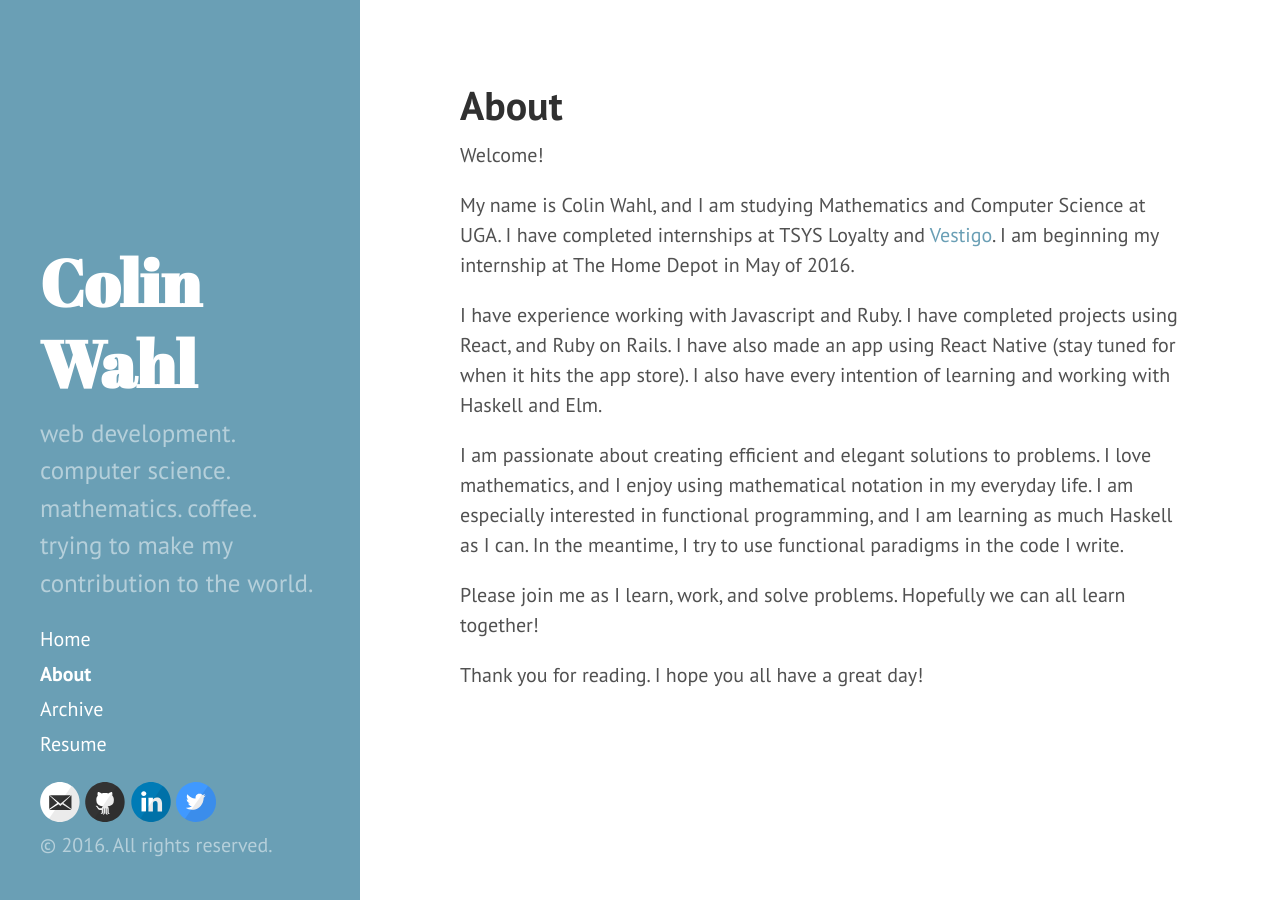
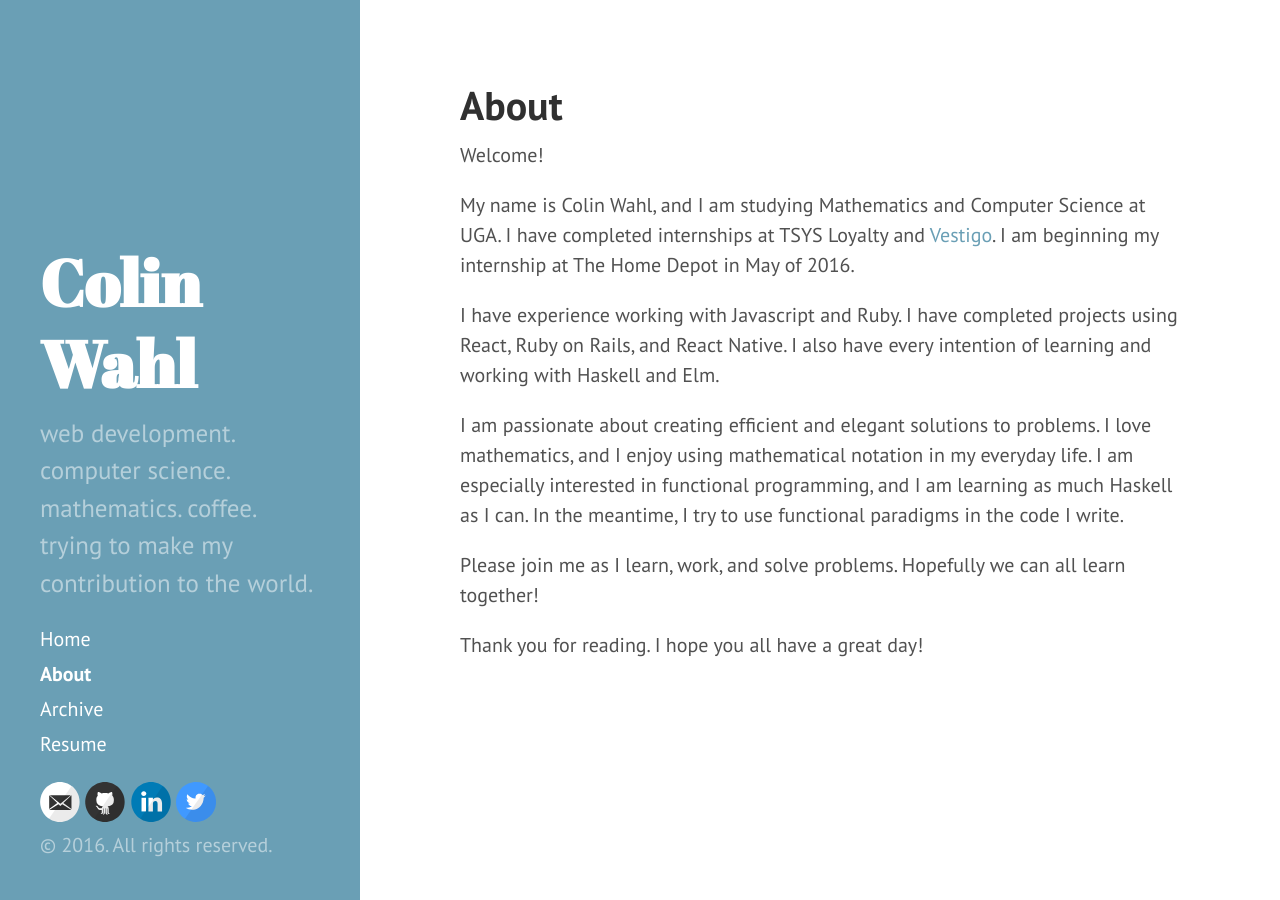
Before and after one commit to colinwahl/colinwahl.github.io, a Jekyll site: the page built from about.md, in a window 1280 px wide. Built offline with Jekyll 4.4.1, drawn with Linux system fonts in a browser that asks for light colours.

Commit message:
updated about

```diff
--- a/about.md
+++ b/about.md
@@ -4,9 +4,9 @@ title: About
 ---
 Welcome!
 
-My name is Colin Wahl, and I am studying Mathematics and Computer Science at UGA.  I have completed internships at TSYS Loyalty and [Vestigo](vestigo.co).  I am beginning my internship at The Home Depot in May of 2016.
+My name is Colin Wahl, and I am studying Mathematics and Computer Science at UGA.  I have completed internships at TSYS Loyalty and [Vestigo](https://www.vestigo.co).  I am beginning my internship at The Home Depot in May of 2016.
 
-I have experience working with Javascript and Ruby.  I have completed projects using React, and Ruby on Rails.  I have also made an app using React Native (stay tuned for when it hits the app store).  I also have every intention of learning and working with Haskell and Elm.
+I have experience working with Javascript and Ruby.  I have completed projects using React, Ruby on Rails, and React Native.  I also have every intention of learning and working with Haskell and Elm.
 
 I am passionate about creating efficient and elegant solutions to problems.  I love mathematics, and I enjoy using mathematical notation in my everyday life.  I am especially interested in functional programming, and I am learning as much Haskell as I can.  In the meantime, I try to use functional paradigms in the code I write.
 
```
